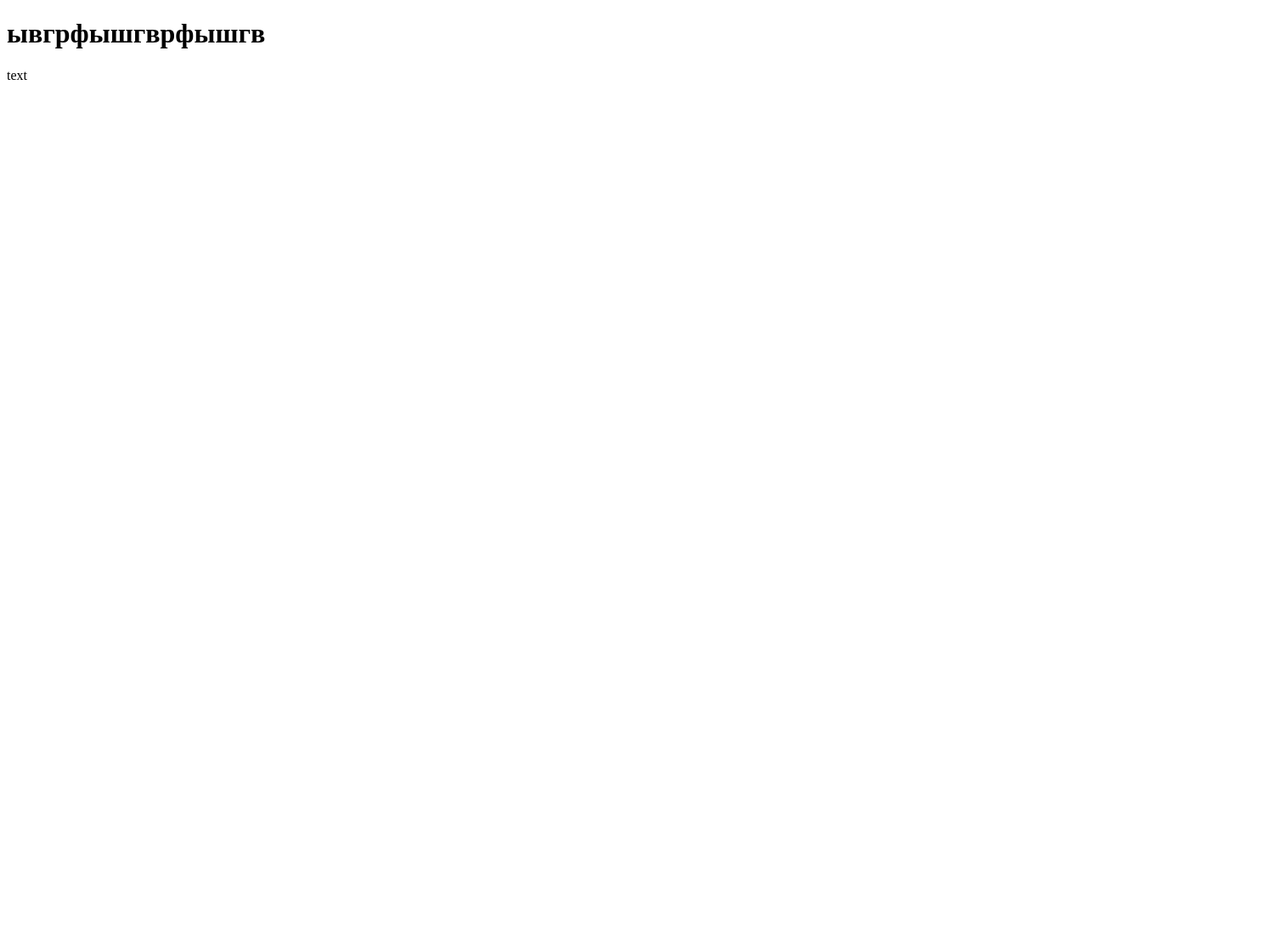
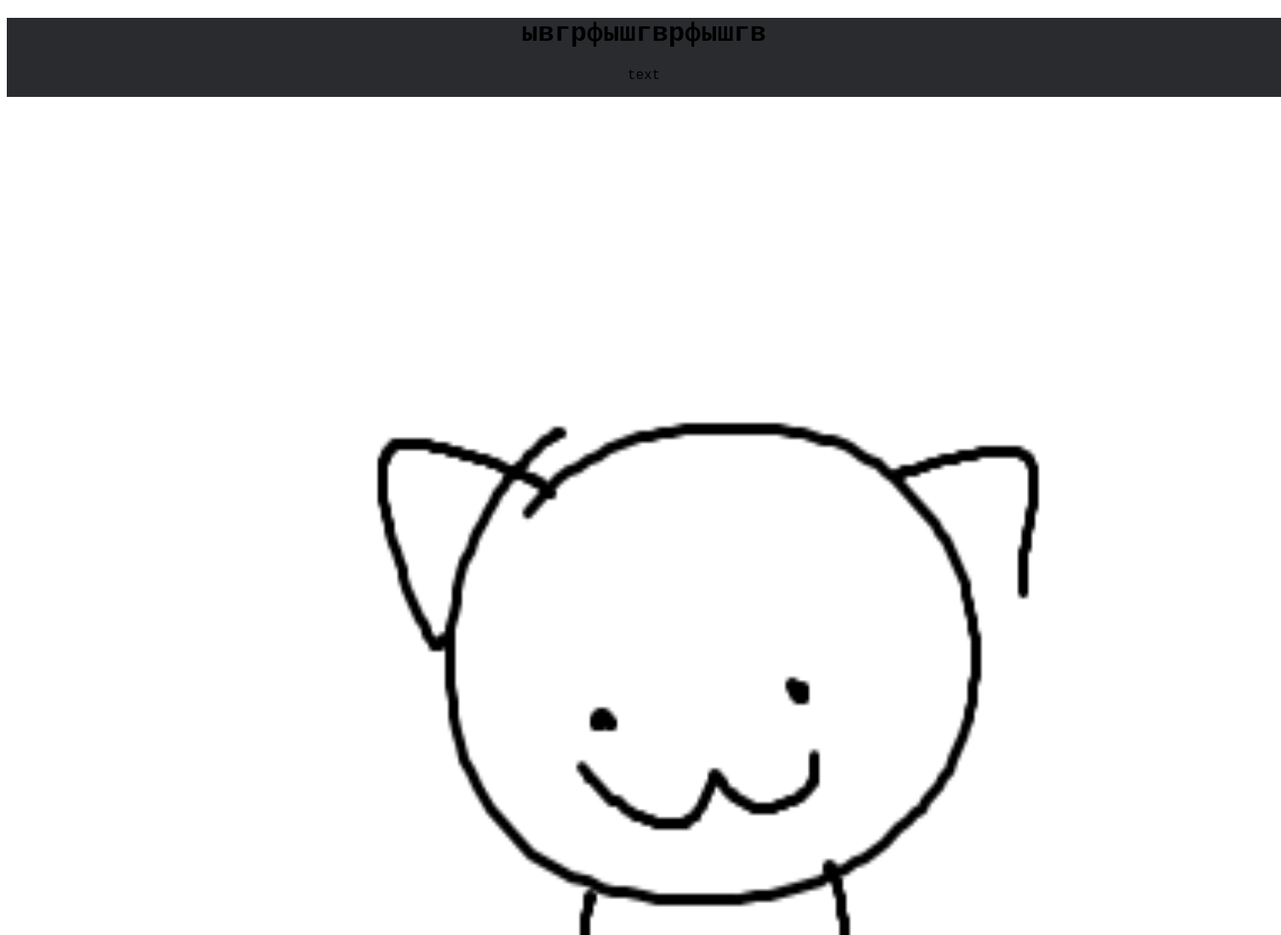
Before and after one commit to vukavukkert/vukavukkert.github.io, a plain HTML site: page index.html in a window 1280 px wide. Shown: the top 1100 px of the page at 85% size, 1508 px wide, since content can reach past the window. Before the commit the page ends 800 px from the top, so only its background shows below. Drawn offline with Linux system fonts and the light colour scheme.

Commit message:
newstyle

```diff
--- a/index.html
+++ b/index.html
@@ -7,7 +7,10 @@
     <title>vukavukkert</title>
 </head>
 <body>
-    <h1>ывгрфышгврфышгв</h1>
-    <p>text</p>
+    <div style="text-align: center; width: fit-content;margin: 0 auto; background: rgb(41, 43, 46); font-family: 'Courier New', Courier, monospace;"  >
+        <h1>ывгрфышгврфышгв</h1>
+        <p>text</p>
+        <img src="2022-12-17 20.10.14.png" width="1500px" height="1500px"/>
+    </div>
 </body>
 </html>
```
Also changed, not shown: 2022-12-17 20.10.14.png (added).
